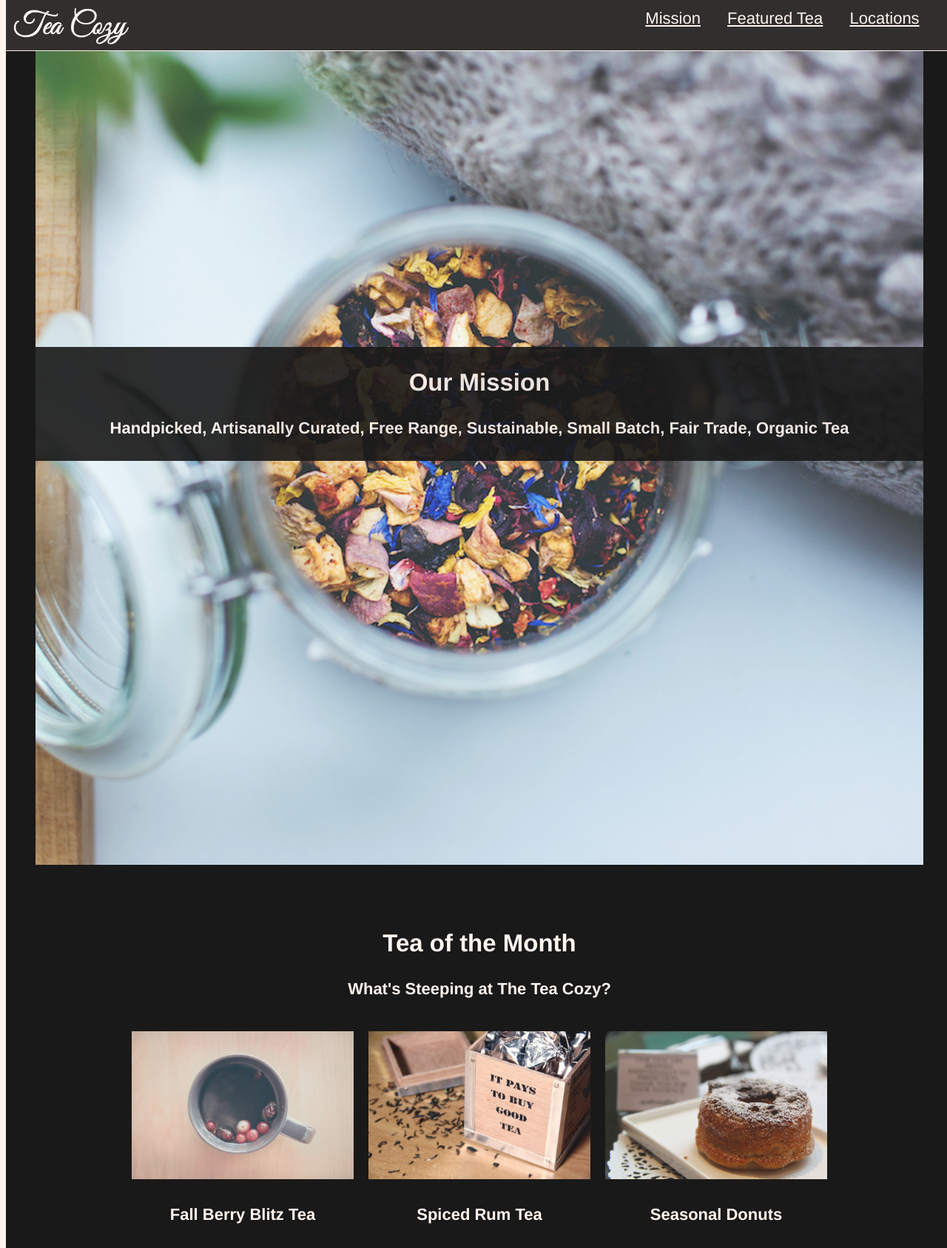
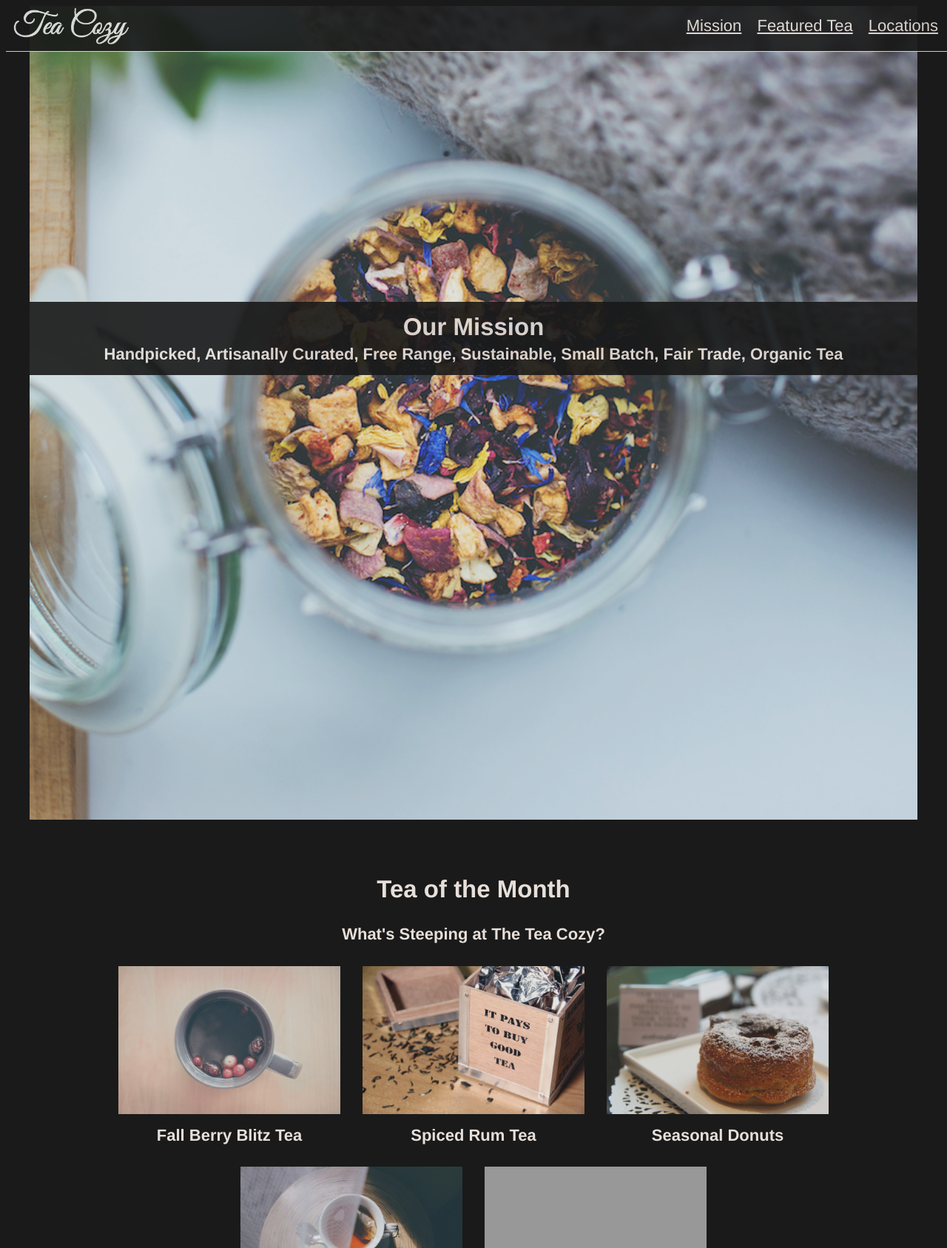
Before and after one commit to ayespi/tea-cozy, a plain HTML site: page index.html in a window 1280 px wide. Shown: the top 1687 px of the page at 74% size. Drawn offline with Linux system fonts and the light colour scheme; grey boxes are pictures that could not be loaded.

Commit message:
Update HTML Structure and CSS Styles --- Project Update Complete

```diff
--- a/index.html
+++ b/index.html
@@ -4,66 +4,63 @@
   <meta charset="UTF-8">
   <meta name="viewport" content="width=device-width, initial-scale=1.0">
   <meta http-equiv="X-UA-Compatible" content="ie=edge">
-  <title>Tea Cozy</title>
+  <title>Tea Cozy 3</title>
   <link rel="stylesheet" href="./resources/css/style.css">
 </head>
 <body>
-
-  <div class="container"><!-- Begin Main Container Div -->
-
-    <div class="header"><!-- Begin Header Div-->
-      <div class="header-left">
+  <div class="container">
+    <div class="header">
       <img src="./resources/images/img-tea-cozy-logo.png" alt="Tea Cozy Logo">
-      </div>
-      <div class="header-right">
       <nav>
-          <span><a href="#ourMission">Mission</a></span>
-          <span><a href="#featuredTea">Featured Tea</a></span>
-          <span><a href="#ourLocations">Locations</a></span>
+        <ul>
+          <li><span>Mission</span></li>
+          <li><span>Featured Tea</span></li>
+          <li><span>Locations</span></li>
+        </ul>
       </nav>
     </div>
-    </div><!-- End Header Div-->
-
-    <div id="ourMission" class="banner"><!-- Begin Banner Div -->
+    <div class="banner">
+      <div class="banner-content">
         <div class="banner-text">
           <h2>Our Mission</h2>
-        <h4>Handpicked, Artisanally Curated, Free Range, Sustainable, Small
-          Batch, Fair Trade, Organic Tea</h4>
+          <h4>Handpicked, Artisanally Curated, Free Range, Sustainable, Small Batch, Fair Trade, Organic Tea</h4>
         </div>
-    </div><!-- End Banner Div-->
+      </div>
+    </div>
+    <div class="featured">
 
-    <div id="featuredTea" class="feature"><!-- Begin Feature Div -->
-      <div class="feature-text"><!-- Begin Feature Text Div -->
+      <div class="featured-heading">
         <h2>Tea of the Month</h2>
         <h4>What's Steeping at The Tea Cozy?</h4>
-      </div><!-- End Feature Text Div -->
-      <div class="feature-content"><!-- Begin Feature Content Div -->
-        <div class="feature-container">
+      </div>
+
+      <div class="features">
+        <div class="featured-content">
           <img src="./resources/images/img-berryblitz.jpg" alt="Berry Blitz Tea">
           <h4>Fall Berry Blitz Tea</h4>
         </div>
-        <div class="feature-container">
+        <div class="featured-content">
           <img src="./resources/images/img-spiced-rum.jpg" alt="Spiced Rum Tea">
           <h4>Spiced Rum Tea</h4>
         </div>
-        <div class="feature-container">
+        <div class="featured-content">
           <img src="./resources/images/img-donut.jpg" alt="Seasonal Donuts">
           <h4>Seasonal Donuts</h4>
         </div>
-        <div class="feature-container">
-          <img src="./resources/images/img-myrtle-ave.jpg" alt="Myrtle Avenue Tea">
+        <div class="featured-content">
+          <img src="./resources/images/img-myrtle-ave.jpg" alt="Myrtle Ave Tea">
           <h4>Myrtle Ave Tea</h4>
         </div>
-        <div class="feature-container">
-          <img src="./resources/images/img-bedford-bizarre.jpg" alt="Bedford Bizzare Tea">
+        <div class="featured-content">
+          <img src="./resources/images/img-bedford-bizarre.jpg" alt="Bedford Bizarre Tea">
           <h4>Bedford Bizarre Tea</h4>
         </div>
-      </div><!-- End Feature Content Div -->
-    </div><!-- End Feature Div -->
+      </div>
 
-    <div id="ourLocations" class="locations"><!-- Begin Locations Div -->
+    </div>
+    <div class="locations">
       <h2>Locations</h2>
-      <div class="location-content">
+      <div class="locations-content">
         <div class="location-container">
           <h3>Downtown</h3>
           <ul>
@@ -89,20 +86,15 @@
           </ul>
         </div>
       </div>
-    </div><!-- End Locations Div -->
-
-    <div class="contact"><!-- Begin Contact Div -->
+    </div>
+    <div class="contact">
       <h2>The Tea Cozy</h2>
       <h5>contact@theteacozy.com</h5>
       <h5>917-555-8904</h5>
-    </div><!-- End Contact Div -->
-
-    <div class="footer"><!-- Begin Footer Div -->
-      <p>
-        <span id="copyright">&copy; The Tea Cozy 2018</span>
-      </p>
-    </div><!-- End Footer Div-->
-
-  </div><!-- End Main Container Div-->
+    </div>
+    <div class="footer">
+      <p>copyright The Tea Cozy 2017</p>
+    </div>
+  </div>
 </body>
 </html>
--- a/resources/css/style.css
+++ b/resources/css/style.css
@@ -1,141 +1,149 @@
-body{
+html, body{
   font-family: Helvetica, Arial, sans-serif;
   font-size: 22px;
-  background-color: seashell;
+  color: seaShell;
+  background-color: #000;
+  opacity: 0.9;
+  text-align: center;
 }
 
 .container{
-  color: seashell;
-  background-color: #000;
-  opacity: 0.9;
-  text-align: center;
-  width: 1280px;
-  margin: 0px auto;
+  width: 100%;
+  overflow: hidden;
 }
 
+ul li{
+  list-style: none;
+}
+
+/* Header Styles */
+
 .header{
+  display: flex;
+  justify-content: space-between;
+  border-bottom: 1px solid seaShell;
   height: 69px;
-  border-bottom: 1px solid seashell;
   position: fixed;
-  top: 0px;
-  width: 1280px;
-  display: flex;
+  top: 0;
+  width: 100%;
   background-color: #000;
   opacity: 0.9;
   z-index: 10;
-  padding-left: 10px;
-  padding-right: 10px;
-  box-sizing: border-box;
 }
 
-    .header-left{
-      flex-basis: 65%;
-      text-align: left;
+    .header img{
+      margin: 10px 0 0 10px;
+      height: 50px;
+      width: auto;
     }
 
-    .header-right{
-      flex-basis: 35%;
-      line-height: 50px;
+    .header nav{
+      margin-right: 20px;
     }
 
-    .header-left img{
-      height: 50px;
-      margin-top: 10px;
+    .header nav ul li{
+      display: inline-block;
+      margin-left: 15px;
     }
 
-    nav a{
-      color: seashell;
-      padding: 15px;
+    .header nav ul li span{
+      text-decoration: underline;
     }
-
+/* Banner Styles */
 .banner{
+  margin-bottom: 75px;
+}
+    .banner-content{
       width: 1200px;
       height: 700px;
+      margin: 0 auto;
       background-image: url("../images/img-mission-background.jpg");
       background-repeat: no-repeat;
       background-size: cover;
-  background-position: center top;
-  margin: 0px auto;
-  margin-top: 69px;
+      background-position: center;
       padding-top: 400px;
     }
 
         .banner-text{
           background-color: #000;
           opacity: 0.9;
-      padding: 2px 0px;
-    }
-.feature{
-  width: 1000px;
-  margin: 0px auto;
+          padding: 10px 0;
         }
 
-    .feature-text{
-      padding-top: 60px;
+        .banner-text h2{
+          margin: 5px 0;
         }
 
-    .feature-content{
+        .banner-text h4{
+          margin: 5px 0;
+        }
+/* Featured Styles */
+
+.featured{
+  width: 1000px;
+  margin: 0 auto;
+}
+
+    .features{
       display: flex;
       flex-wrap: wrap;
       justify-content: center;
     }
 
-    .feature-content img{
+    .featured-content img{
       width: 300px;
       height: 200px;
+      margin: 0 15px;
     }
 
-    .feature-container{
-      margin: 15px 10px;
+    .featured-content h4{
+      margin-top: 10px;
     }
+/* Locations Styles */
 
 .locations{
   width: 1200px;
   height: 500px;
+  margin: 0 auto;
   background-image: url("../images/img-locations-background.jpg");
   background-repeat: no-repeat;
   background-size: cover;
-  background-position: center top;
-  margin: 0px auto;
-  display: flex;
-  flex-direction: column;
-  padding: 60px 0px;
+  background-position: center;
+  padding-top: 30px;
 }
 
-    .location-content{
-      display:flex;
+    .locations h2{
+      margin-bottom: 0;
+    }
+
+    .locations-content{
+      display: flex;
       justify-content: center;
     }
 
         .location-container{
-      width: 300px;
+          flex-basis: 300px;
+          text-align: center;
           background-color: #000;
           margin: 15px 20px;
         }
 
             .location-container ul{
-          padding: 0px;
+              padding: 0;
             }
 
             .location-container ul li{
-          list-style: none;
-          padding: 10px;
-          margin-bottom: 15px;
+              margin-bottom: 45px;
             }
+/* Contact Styles */
+
 .contact{
   height: 200px;
 }
 
-.footer{
-  text-align: left;
-}
+/* Footer Styles */
 
 .footer p{
-      margin: 15px 20px;
-      height: 45px;
+  text-align: left;
+  margin-left: 20px;
 }
-
-#copyright{
-  font-size: 16px;
-  color: seashell;
-}
```
Lines whose indentation alone changed are shown as unchanged.
